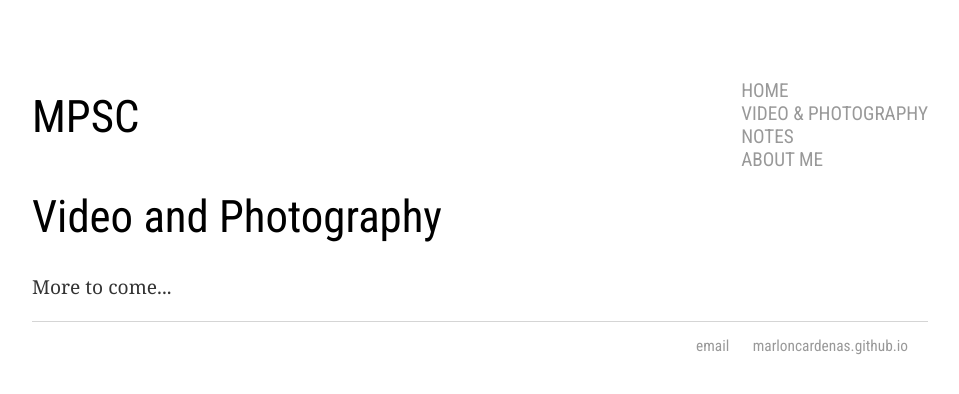
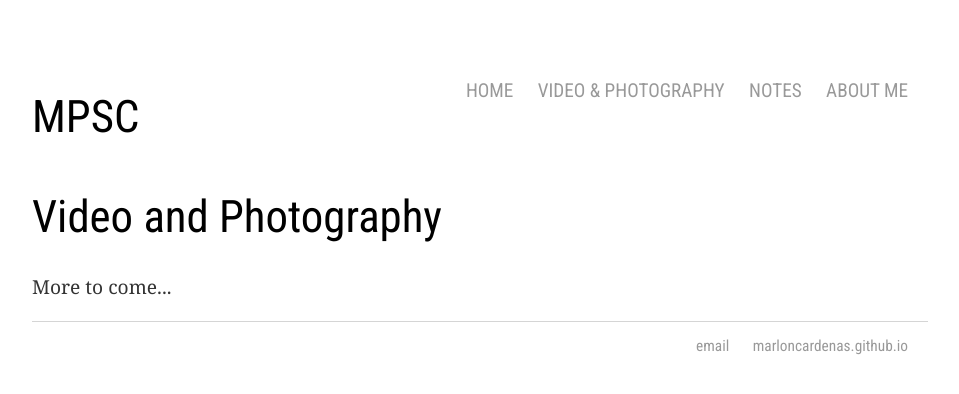
Before and after one commit to marloncardenas/marloncardenas.github.io, a Jekyll site: the page built from passion/index.html, in a window 1280 px wide. Shown: the top 394 px of the page, without its empty margins (160-1119 px from the left). Built offline with Jekyll 4.4.1, drawn with Linux system fonts in a browser that asks for light colours.

```diff
--- a/css/main.css
+++ b/css/main.css
@@ -21,6 +21,11 @@
     float: right;
 }
 
+header ul.navigation li, footer ul li {
+    display: inline;
+    margin-right: 20px;
+}
+
 header h1.logo {
     display: block;
     height: 50px;
@@ -32,12 +37,6 @@
     display: block;
     float: left;
 }
-
-header.navigation nav ul li, footer ul li {
-    display: inline;
-    margin-right: 20px;
-}
-
 
 a {
     text-decoration: none;
@@ -88,14 +87,3 @@
 ul.posts li {
     list-style: none;
 }
-
-div.home {
-    align-content: center;
-    width: 100%;
-}
-
-div.home img {
-    width: 100%;
-    margin-top: 10px;
-    margin-bottom: 10px;
-}
```
